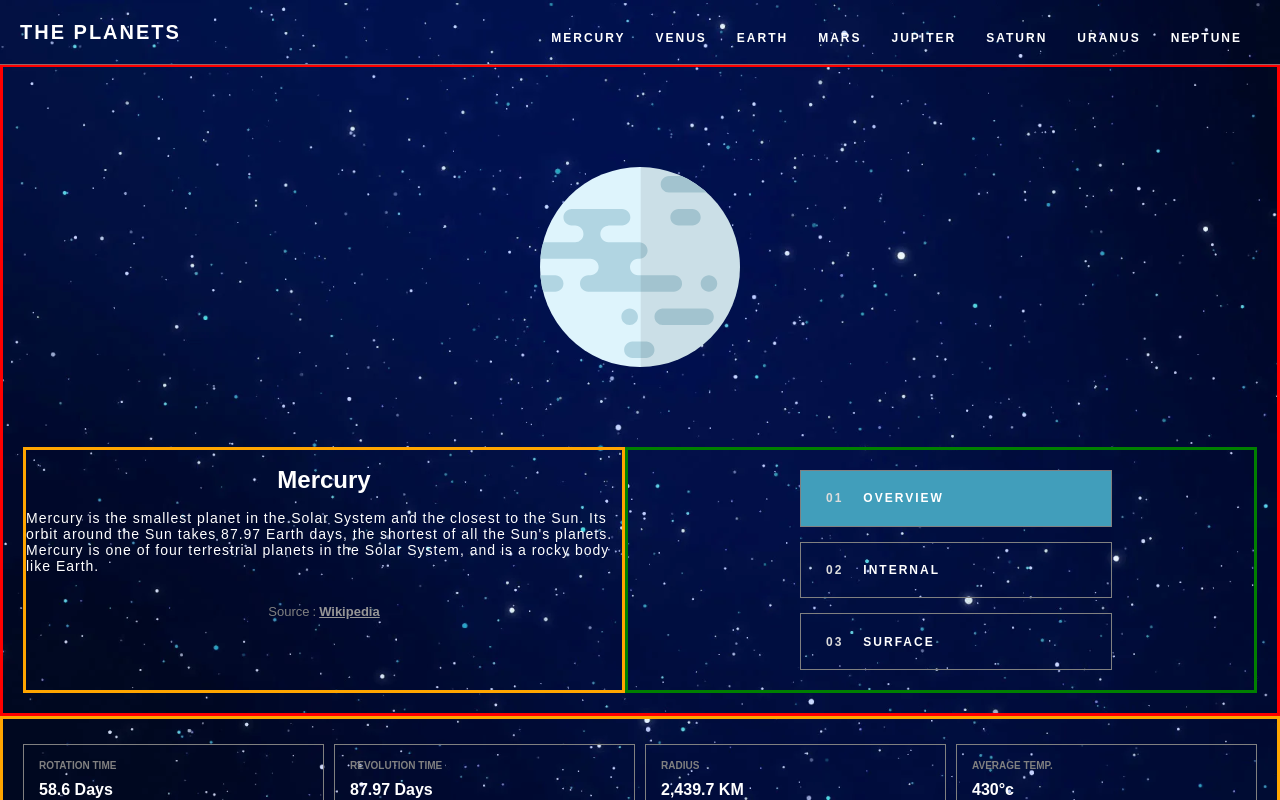
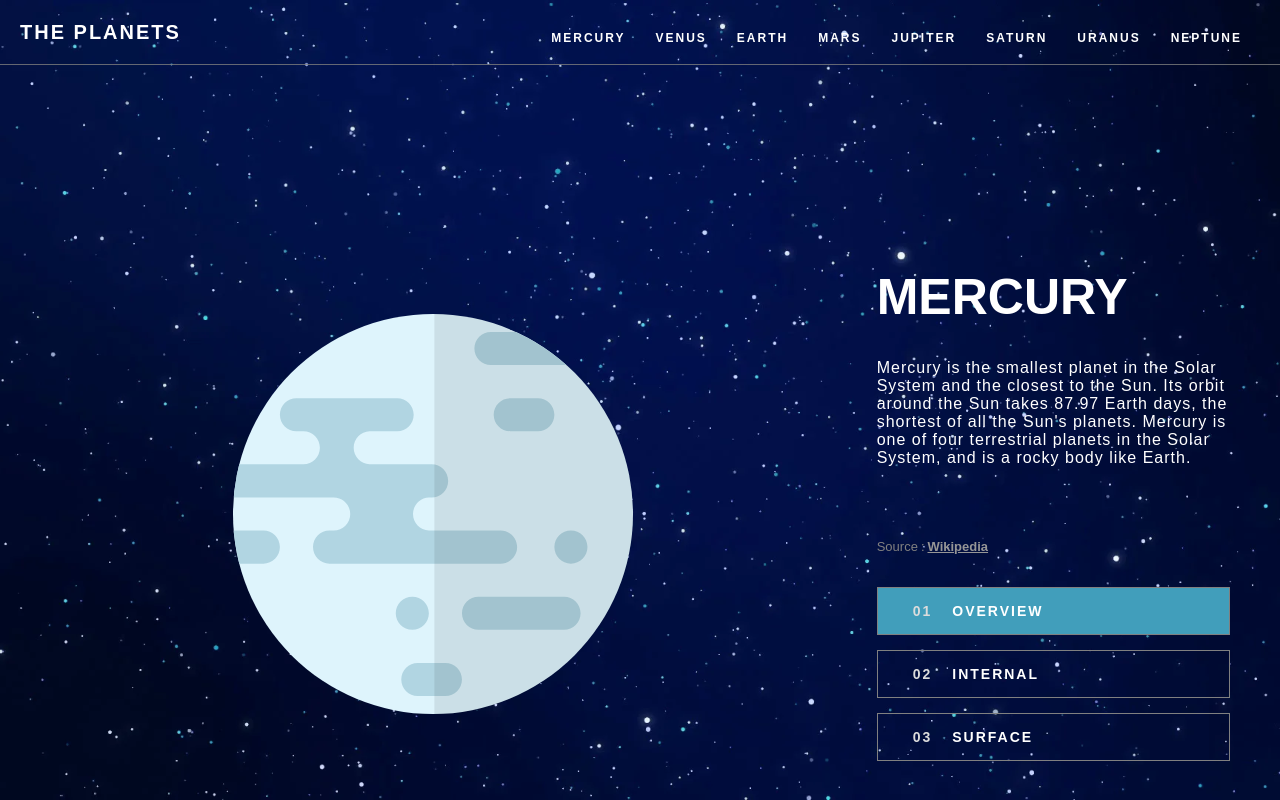
Before and after one commit to Rodri-97/planets-fact-website, a React (Create React App) app: page / in a window 1280 px wide. Shown: the top 800 px of the page. Built offline with nearby package versions, Linux system fonts and the light colour scheme.

Commit message:
make page fully responsive

```diff
--- a/src/components/Tab.js
+++ b/src/components/Tab.js
@@ -25,8 +25,8 @@ const Tab = (props) => {
     }
 
     return (
-        <div className="tab-content center">
-            <div className="images-container center">
+        <div className="tab-content">
+            <div className="images-container">
                 <img
                     src={currentTab === "internal" ? images.internal : images.planet}
                     alt={name}
@@ -37,7 +37,7 @@ const Tab = (props) => {
 
             <div className="main-information">
                 <div className="text-container">
-                    <h1 className="planet-name">{name}</h1>
+                    <h1 className="planet-name">{name.toUpperCase()}</h1>
                     <div className="text">{textDisplayed}</div>
                     <div className="wikipedia-source">Source<span className="dots-span">:</span>
                         <a href={wikipediaSource} target="_blank" rel="noreferrer" className="wikipedia-link">
--- a/src/styles/Planet.css
+++ b/src/styles/Planet.css
@@ -7,8 +7,6 @@
 .selector-item {
     cursor: pointer;
     display: flex;
-    align-items: center;
-    padding: 5px;
     letter-spacing: 2px;
     font-weight: bold;
 }
@@ -26,6 +24,8 @@
 .mobile-selector-item {
     border-bottom: 4px solid transparent;
     color: rgb(170, 170, 170);
+    padding: 5px;
+    align-items: center;
 }
 
 .mobile-selector-item:hover {
@@ -66,7 +66,6 @@
     .statistics {
         flex-direction: row;
         justify-content: center;
-        border: 3px solid orange;
         gap: 10px;
     }
 
@@ -76,3 +75,13 @@
         gap: 10px;
     }
 }
+
+@media screen and (min-width: 1000px) {
+    .statistic-name {
+        font-size: 15px;
+    }
+
+    .statistics {
+        font-size: 25px;
+    }
+}
--- a/src/styles/Tab.css
+++ b/src/styles/Tab.css
@@ -1,13 +1,7 @@
-.center {
+.tab-content {
     display: flex;
-    justify-content: center;
-    align-items: center;
-}
-
-.tab-content {
     flex-direction: column;
     padding: 20px;
-    border: 3px solid red;
 }
 
 .planet-image {
@@ -21,18 +15,19 @@
     flex-direction: row;
 }
 
-.text-container {
-    border: 3px solid orange;
-}
-
 .planet-name, .wikipedia-source {
     text-align: center;
 }
 
+.planet-name {
+    font-size: 40px;
+}
+
 .text {
-    font-size: 14px;
+    font-size: 12px;
     letter-spacing: 1px;
     text-align: left;
+    padding: 0 30px;
 }
 
 .desktop-selector {
@@ -44,9 +39,9 @@
 }
 
 .wikipedia-source {
-    margin-top: 30px;
     color: gray;
     font-size: 13px;
+    margin-top: 30px;
 }
 
 .wikipedia-link {
@@ -61,6 +56,9 @@
 
 .images-container {
     position: relative;
+    display: flex;
+    justify-content: center;
+    align-items: center;
 }
 
 .geology-image {
@@ -72,29 +70,48 @@
 }
 
 @media screen and (min-width: 700px) {
-    .main-information div {
+    .text-container, .desktop-selector {
         flex: 1;
+        padding-left: 30px;
     }
 
-    .text-container {
-        font-size: 12px;
+    .planet-image {
+        height: 400px;
+        width: 400px;
+    }
+
+    .geology-image {
+        width: 180px;
+        height: 180px;
+        margin-top: 350px;
+    }
+
+    .planet-name, .wikipedia-source {
+        text-align: left;
+    }
+
+    .planet-name {
+        font-size: 45px;
+    }
+
+    .text {
+        font-size: 14px;
+        height: 120px;
+        padding: 0;
     }
 
     .desktop-selector {
         display: flex;
         flex-direction: column;
-        justify-content: space-between;
-        align-items: center;
-        border: 3px solid green;
-        padding: 20px 0 20px 30px;
+        align-items: stretch;
+        justify-content: center;
         gap: 15px;
-        height: 200px;
     }
 
     .desktop-selector-item {
         border: 1px solid gray;
-        width: 300px;
-        font-size: 12px;
+        font-size: 14px;
+        padding: 15px;
     }
 
     .desktop-selector-item:hover {
@@ -106,3 +123,35 @@
         margin: 0 20px;
     }
 }
+
+@media screen and (min-width: 1000px) {
+    .tab-content {
+        flex-direction: row;
+        margin-top: 150px;
+    }
+
+    .images-container {
+        flex: 2;
+    }
+
+    .main-information {
+        flex: 1;
+        flex-direction: column;
+    }
+
+    .planet-name {
+        font-size: 50px;
+    }
+
+    .text {
+        font-size: 16px;
+    }
+
+    .desktop-selector {
+        padding: 30px;
+    }
+
+    .wikipedia-source {
+        padding-top: 30px;
+    }
+}
```
